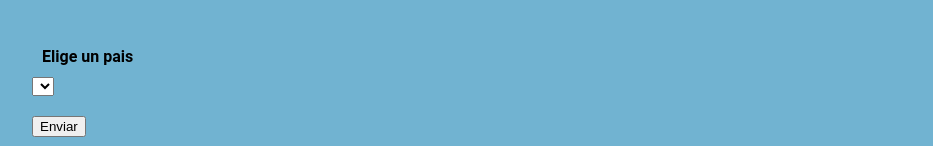
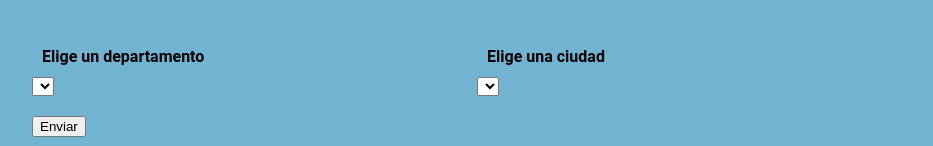
Before and after one commit to carlosdpg/Taller-7, a plain HTML site: page index.html in a window 1280 px wide. Shown: the part 351-497 px from the top of the page, without its empty margins (248-1181 px from the left). Drawn offline with nearby package versions, Linux system fonts and the light colour scheme; no server answers.

Commit message:
indexhtmlUPD4

```diff
--- a/index.html
+++ b/index.html
@@ -76,9 +76,14 @@
 
             </div>
 
-            <div class="selector-pais">
-                <label for="pais" class="formulario__label">Elige un pais</label>
-                <select id="pais"></select>
+            <div class="selector-departamento">
+                <label for="departamento" class="formulario__label">Elige un departamento</label>
+                <select id="departamento"></select>
+            </div>
+
+            <div class="selector-ciudad">
+                <label for="ciudad" class="formulario__label">Elige una ciudad</label>
+                <select id="ciudad"></select>
             </div>
 
             <div class="formulario__grupo formulario__grupo-btn-enviar" id="grupo__boton">
```
